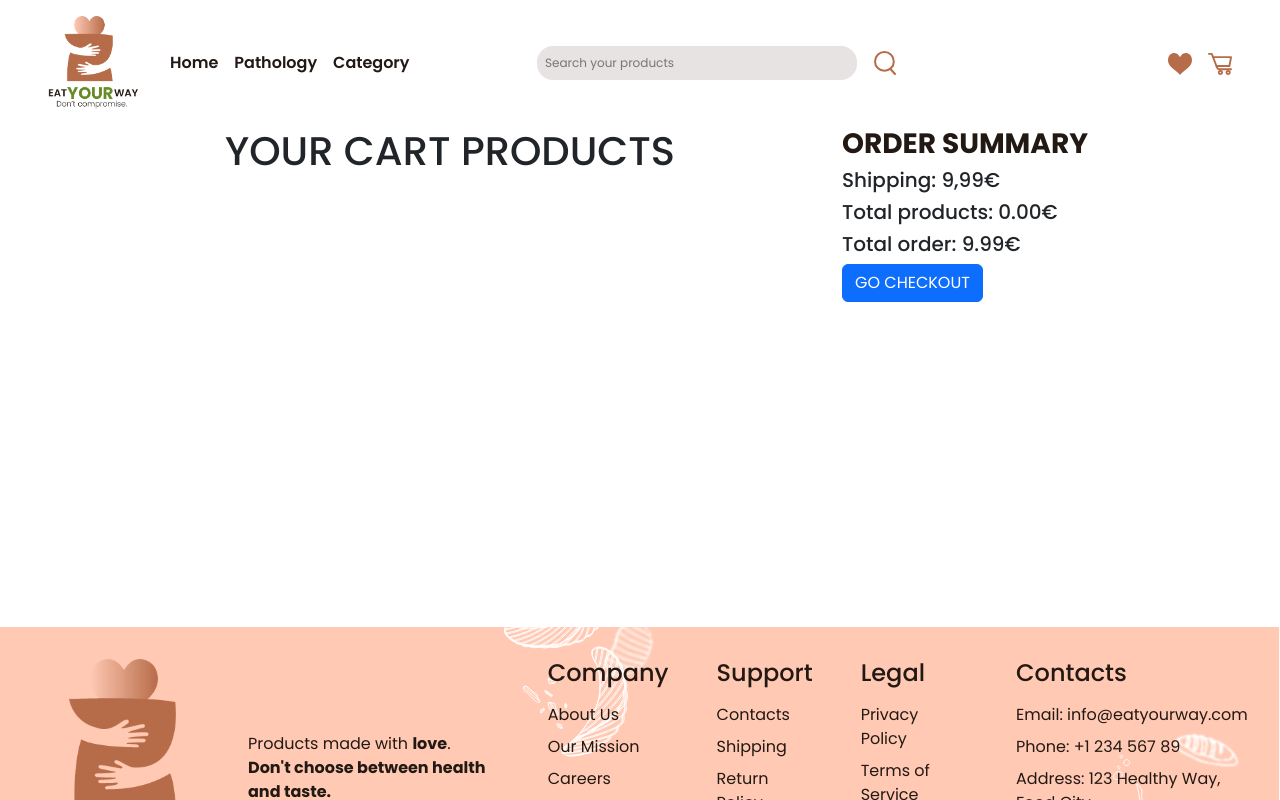
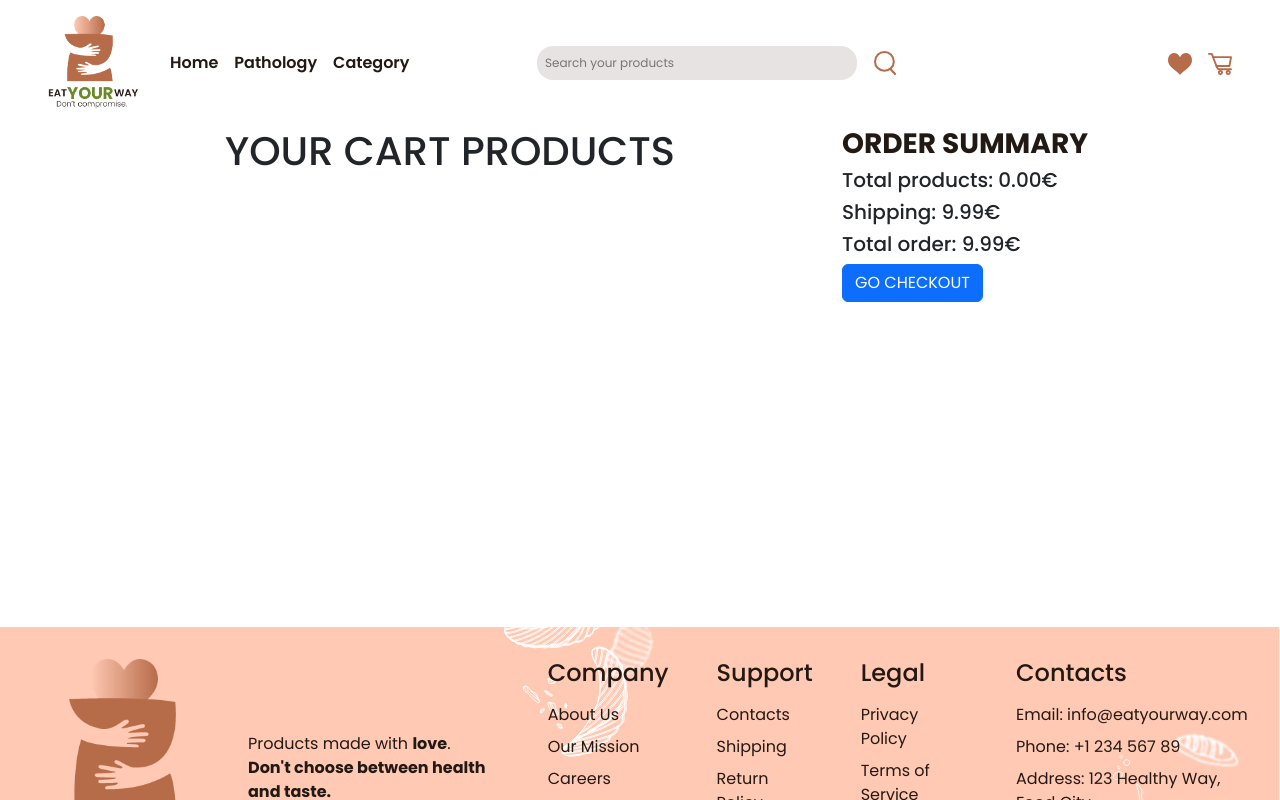
Before and after one commit to GiuseppeColucci95/project-work-team3, a React (Vite) app in the folder FRONTEND/: page /cart in a window 1280 px wide. Shown: the top 800 px of the page. Built offline with nearby package versions, Linux system fonts and the light colour scheme.

Commit message:
fix: correct shipping cost formatting in Cart component

```diff
--- a/FRONTEND/src/pages/Cart.jsx
+++ b/FRONTEND/src/pages/Cart.jsx
@@ -45,9 +45,9 @@ export default function Cart() {
             </div>
             <div className="col-4 d-flex flex-column justify-content-center">
               <h3>ORDER SUMMARY</h3>
-              <h5>Shipping: {(totalPrice > 39.99) ? ('0.00') : ('9,99')}€ </h5>
 
               <h5>Total products: {totalPrice.toFixed(2)}€ </h5>
+              <h5>Shipping: {(totalPrice > 39.99) ? ('0.00') : ('9.99')}€ </h5>
               <h5>Total order: {(totalPrice > 39.99) ? (totalPrice.toFixed(2)) : ((totalPrice + 9.99).toFixed(2))}€ </h5>
 
               <Link to="/checkout">
```
